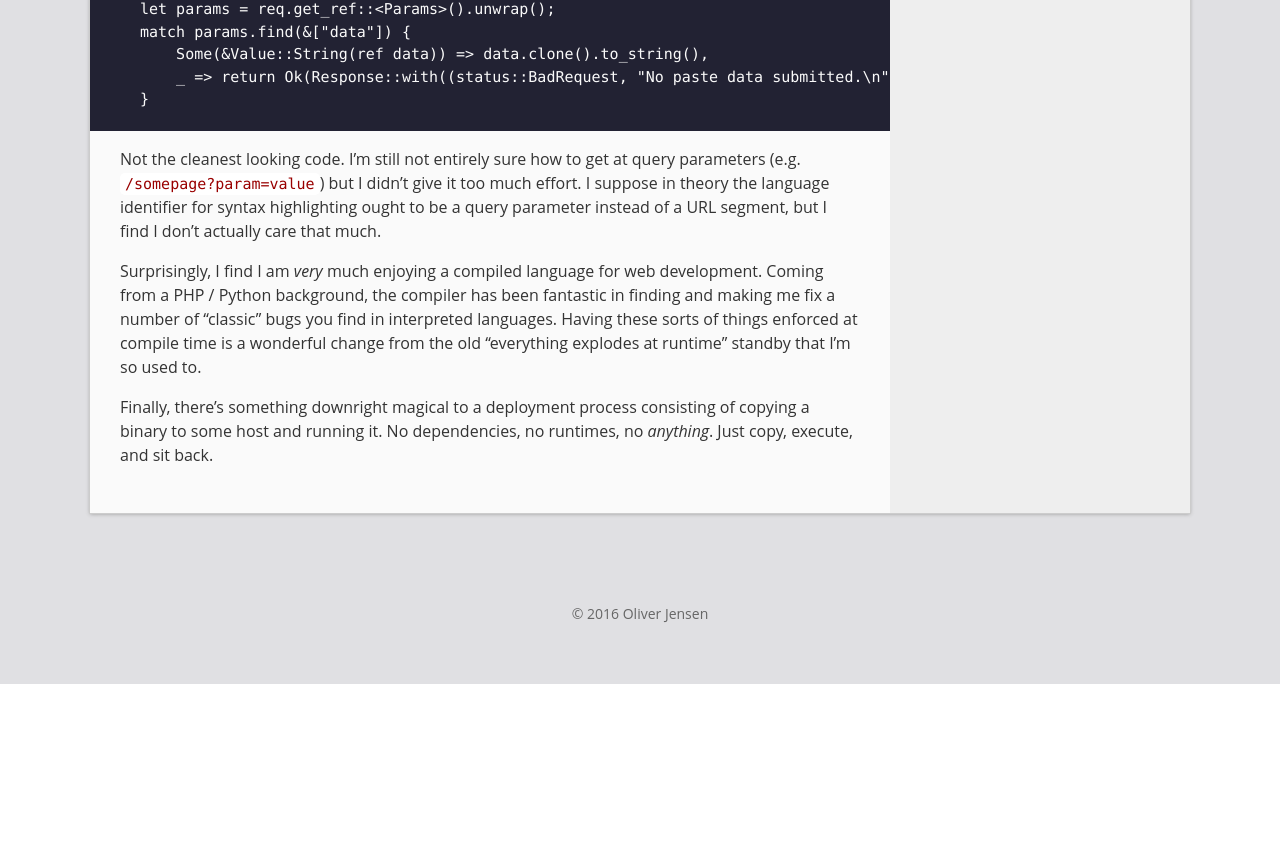
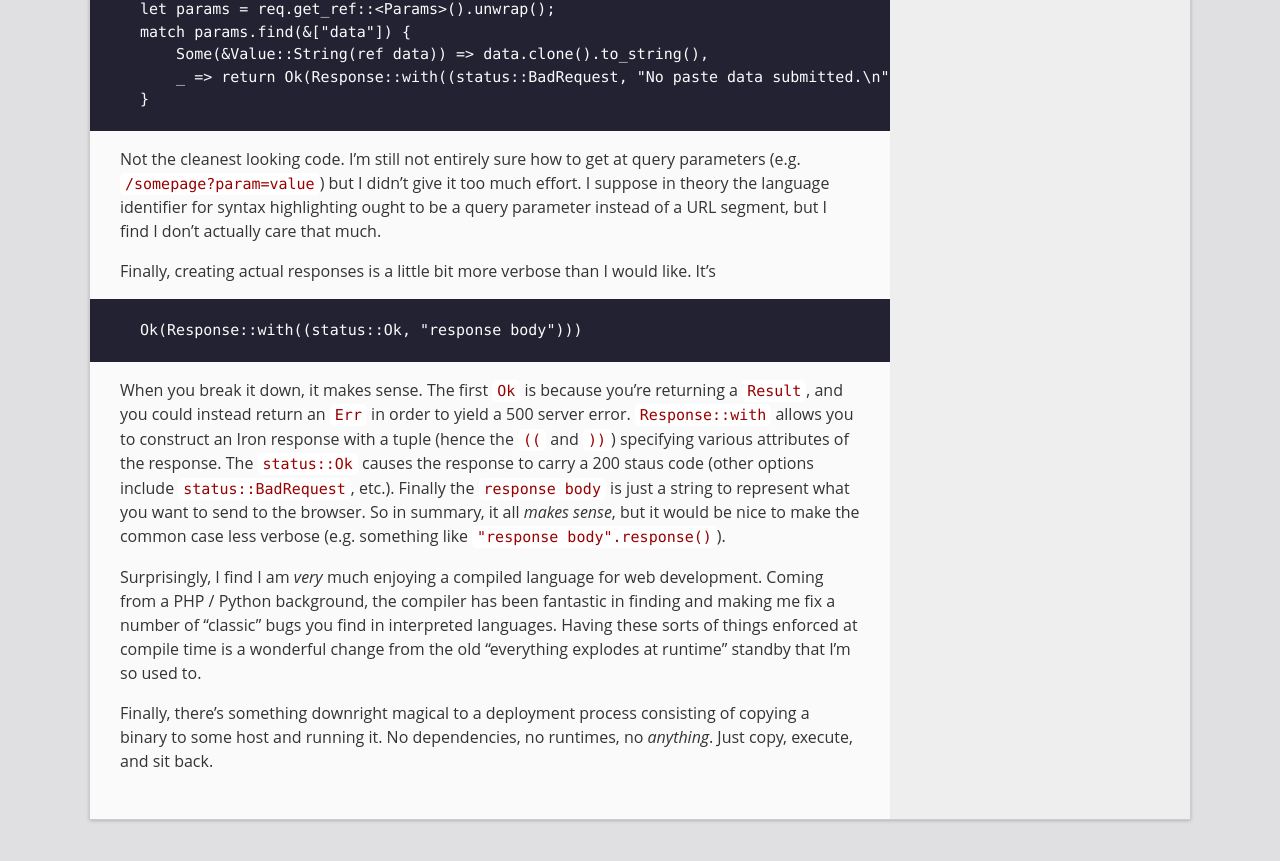
Before and after one commit to ojensen5115/ojensen5115.github.io, a Jekyll site: the page built from _posts/2017-01-02-iron-getting-started.md, in a window 1280 px wide and 900 px high, scrolled down 973 px. Shown: the top 861 px of the window. Built offline with Jekyll 4.4.1, drawn with Linux system fonts in a browser that asks for light colours; before the commit the page ends 1657 px from its top, so only the background shows below that.

Commit message:
fix typo

````diff
--- a/_config.yml
+++ b/_config.yml
@@ -10,7 +10,7 @@ description: >
 email: ojensen5115@gmail.com
 author: Oliver Jensen
 avatar: "//www.gravatar.com/avatar/dca0ebacce0844b9d65f5322420c72a2?d=mm&s=135"
-profile: PhD Candidate at the University of Austin, passionate about security and privacy.
+profile: PhD Candidate at the University of Texas at Austin. Passionate about security and privacy.
 twitter_username: ojensen5115
 github_username:  ojensen5115
 
--- a/_posts/2017-01-02-iron-getting-started.md
+++ b/_posts/2017-01-02-iron-getting-started.md
@@ -35,6 +35,14 @@ match params.find(&["data"]) {
 
 Not the cleanest looking code. I'm still not entirely sure how to get at query parameters (e.g. `/somepage?param=value`) but I didn't give it too much effort. I suppose in theory the language identifier for syntax highlighting ought to be a query parameter instead of a URL segment, but I find I don't actually care that much.
 
+Finally, creating actual responses is a little bit more verbose than I would like. It's
+
+```
+Ok(Response::with((status::Ok, "response body")))
+```
+
+When you break it down, it makes sense. The first `Ok` is because you're returning a `Result`, and you could instead return an `Err` in order to yield a 500 server error. `Response::with` allows you to construct an Iron response with a tuple (hence the `((` and `))`) specifying various attributes of the response. The `status::Ok` causes the response to carry a 200 staus code (other options include `status::BadRequest`, etc.). Finally the `response body` is just a string to represent what you want to send to the browser. So in summary, it all *makes sense*, but it would be nice to make the common case less verbose (e.g. something like `"response body".response()`).
+
 Surprisingly, I find I am *very* much enjoying a compiled language for web development. Coming from a PHP / Python background, the compiler has been fantastic in finding and making me fix a number of "classic" bugs you find in interpreted languages. Having these sorts of things enforced at compile time is a wonderful change from the old "everything explodes at runtime" standby that I'm so used to.
 
 Finally, there's something downright magical to a deployment process consisting of copying a binary to some host and running it. No dependencies, no runtimes, no *anything*. Just copy, execute, and sit back.
````
